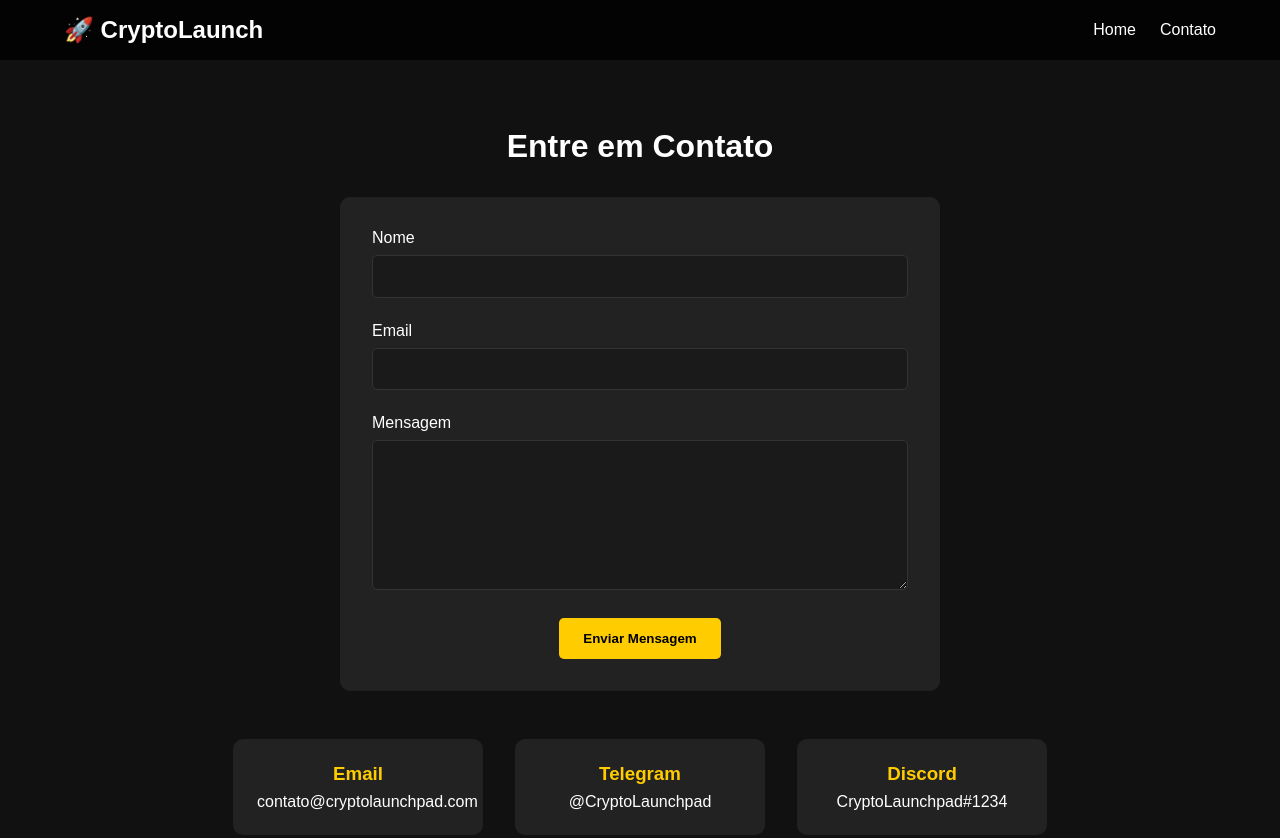
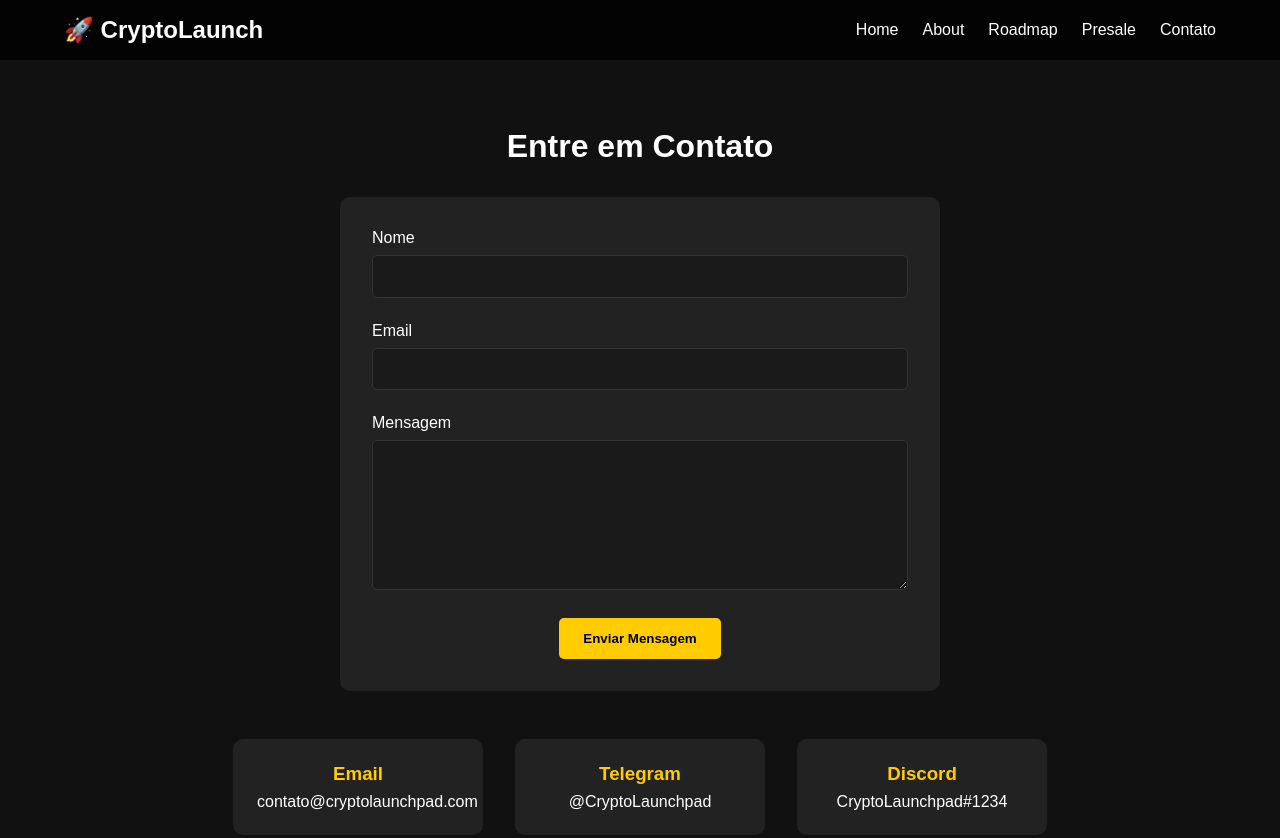
Before and after one commit to EdsonViniciusPS/CryptoLaunchpad, a plain HTML site: page contato.html in a window 1280 px wide. Shown: the top 838 px of the page. Drawn offline with Linux system fonts and the light colour scheme.

Commit message:
Update contato.html

```diff
--- a/contato.html
+++ b/contato.html
@@ -13,6 +13,9 @@
         <nav>
             <ul>
                 <li><a href="index.html">Home</a></li>
+                <li><a href="#about">About</a></li>
+                <li><a href="#roadmap">Roadmap</a></li>
+                <li><a href="#presale">Presale</a></li>
                 <li><a href="contato.html">Contato</a></li>
             </ul>
         </nav>
```
